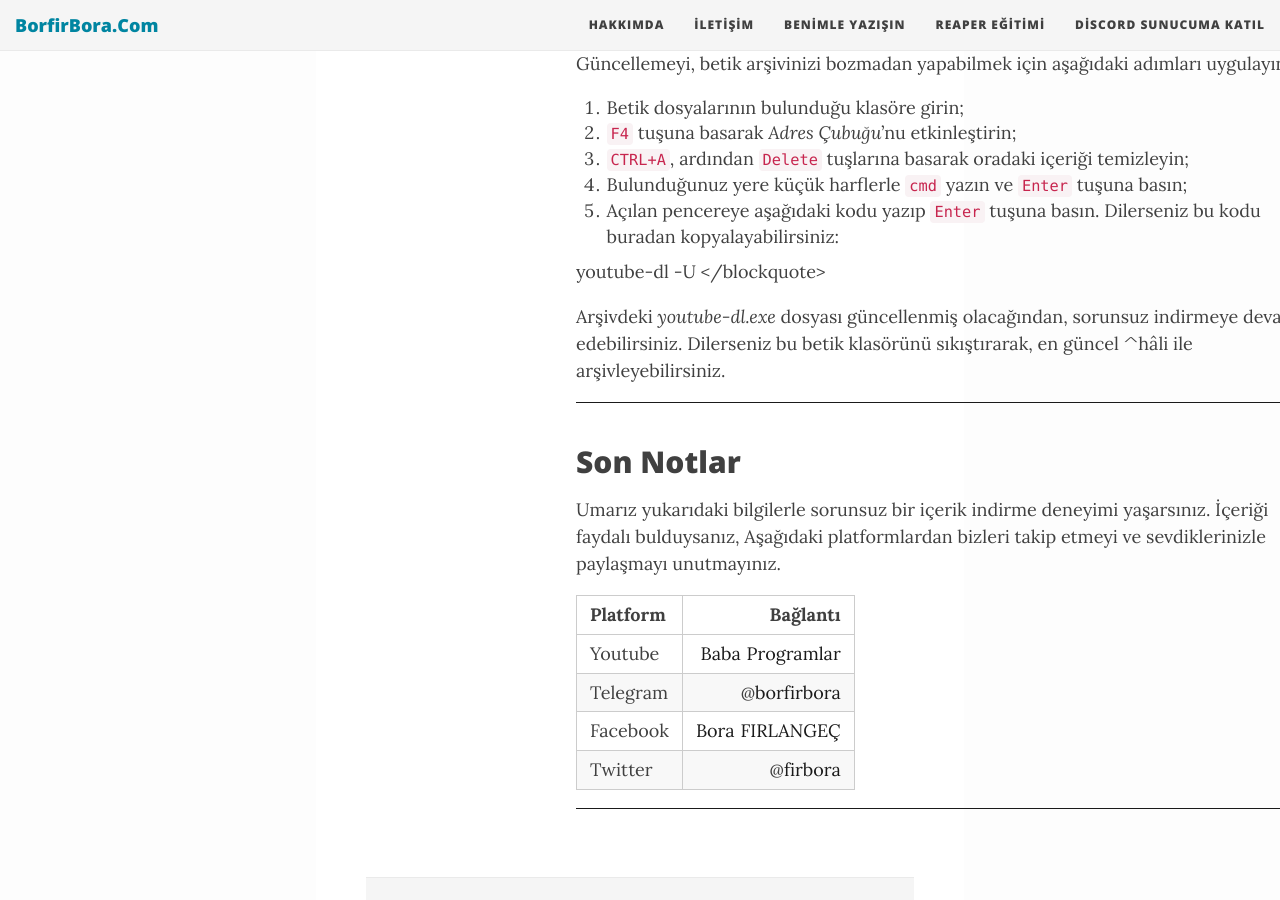
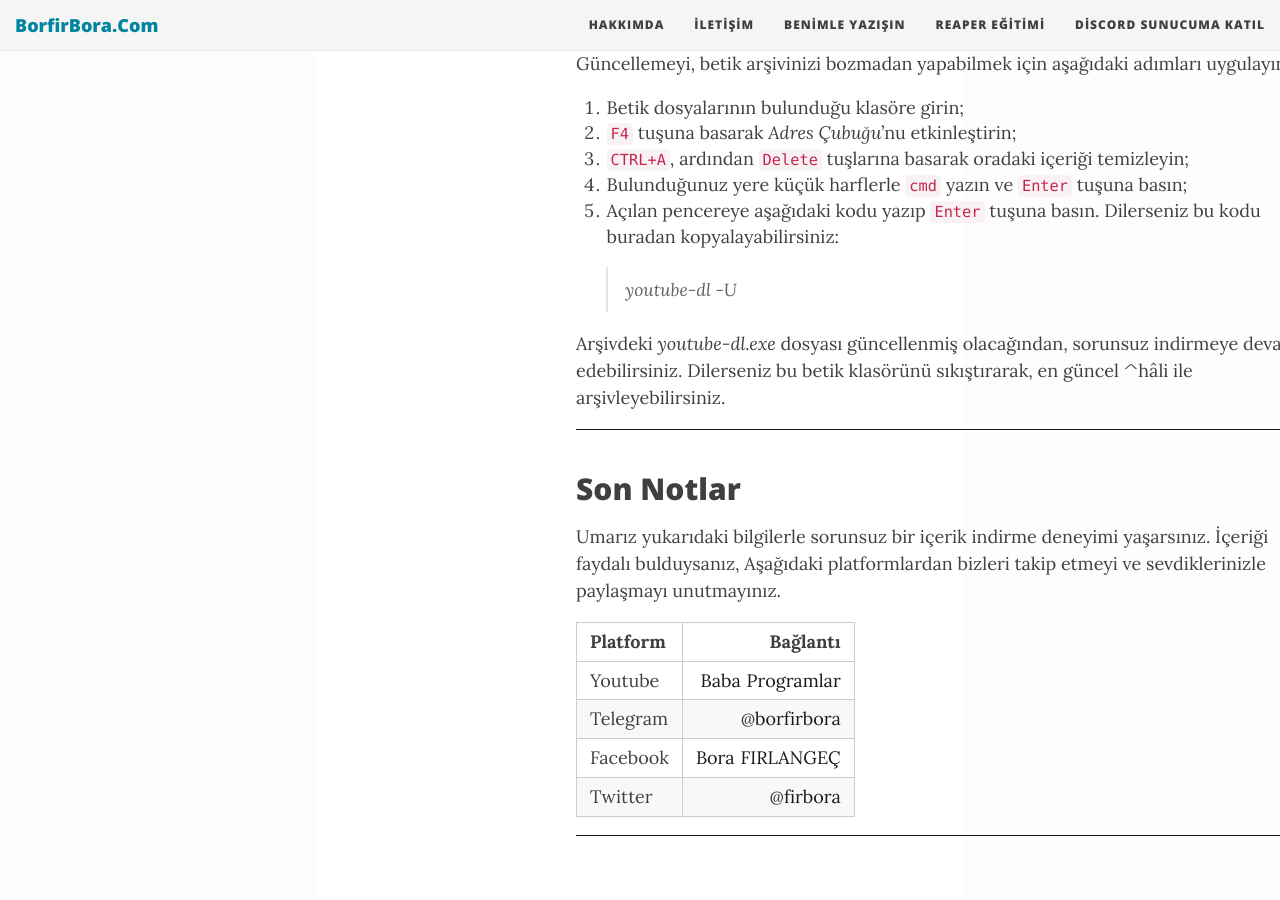
Before and after one commit to borfirbora/borfirbora.github.io, a Jekyll site: the page built from youtube-betik.md, in a window 1280 px wide and 900 px high, scrolled down 6717 px. Built offline with Jekyll 4.4.1, drawn with Linux system fonts in a browser that asks for light colours; nearby versions of some CDN libraries; a script that is not in the unit is left out; comment, search, counter and statistics services are not loaded.

Commit message:
Update youtube-betik.md

```diff
--- a/youtube-betik.md
+++ b/youtube-betik.md
@@ -299,7 +299,7 @@ title: Youtube-DL İle İndirme Betikleri
 <li>Bulunduğunuz yere küçük harflerle <code>cmd</code> yazın ve <code>Enter</code> tuşuna basın;</li>
 <li>Açılan pencereye aşağıdaki kodu yazıp <code>Enter</code> tuşuna basın. Dilerseniz bu kodu buradan kopyalayabilirsiniz:</li>
 </ol>
-<blokquote>
+<blockquote>
   youtube-dl -U
 </blockquote>
 <p>Arşivdeki <em>youtube-dl.exe</em> dosyası güncellenmiş olacağından, sorunsuz indirmeye devam edebilirsiniz. Dilerseniz bu betik klasörünü sıkıştırarak, en güncel ^hâli ile arşivleyebilirsiniz.</p>
```
